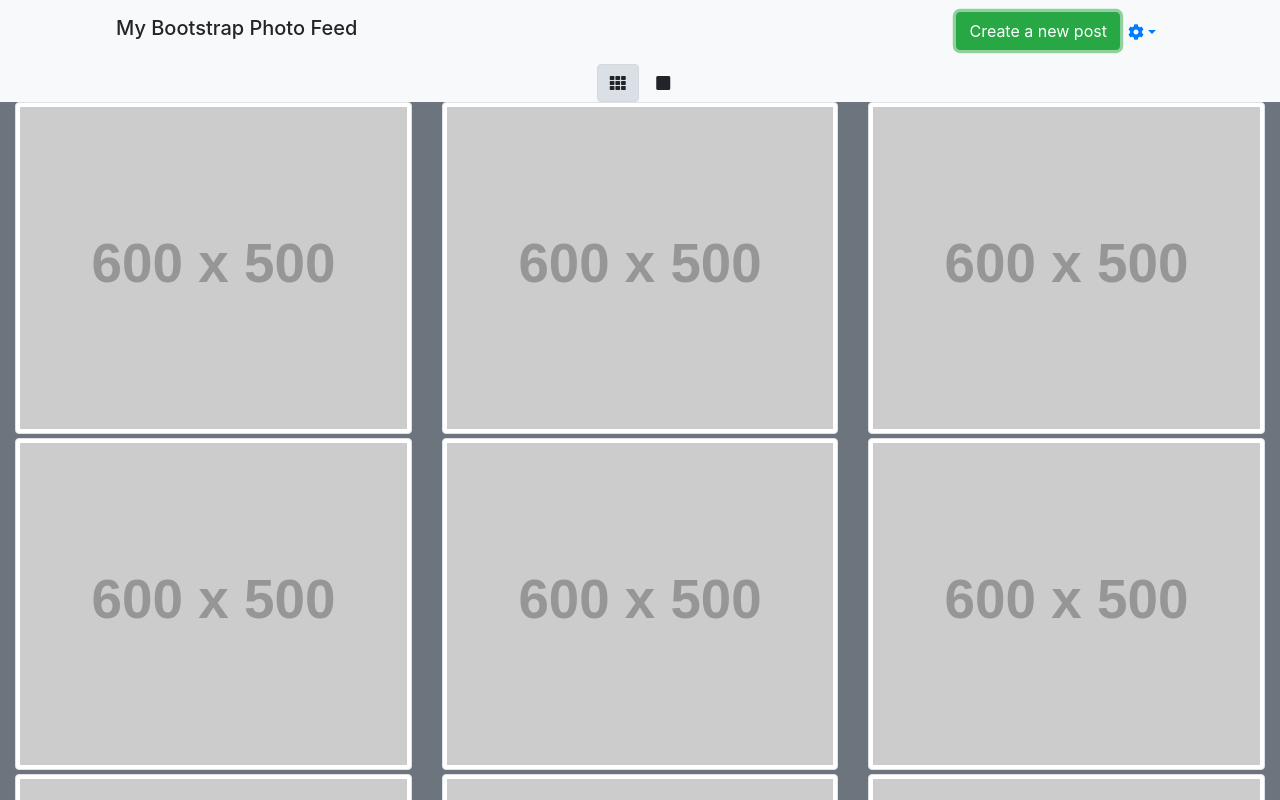
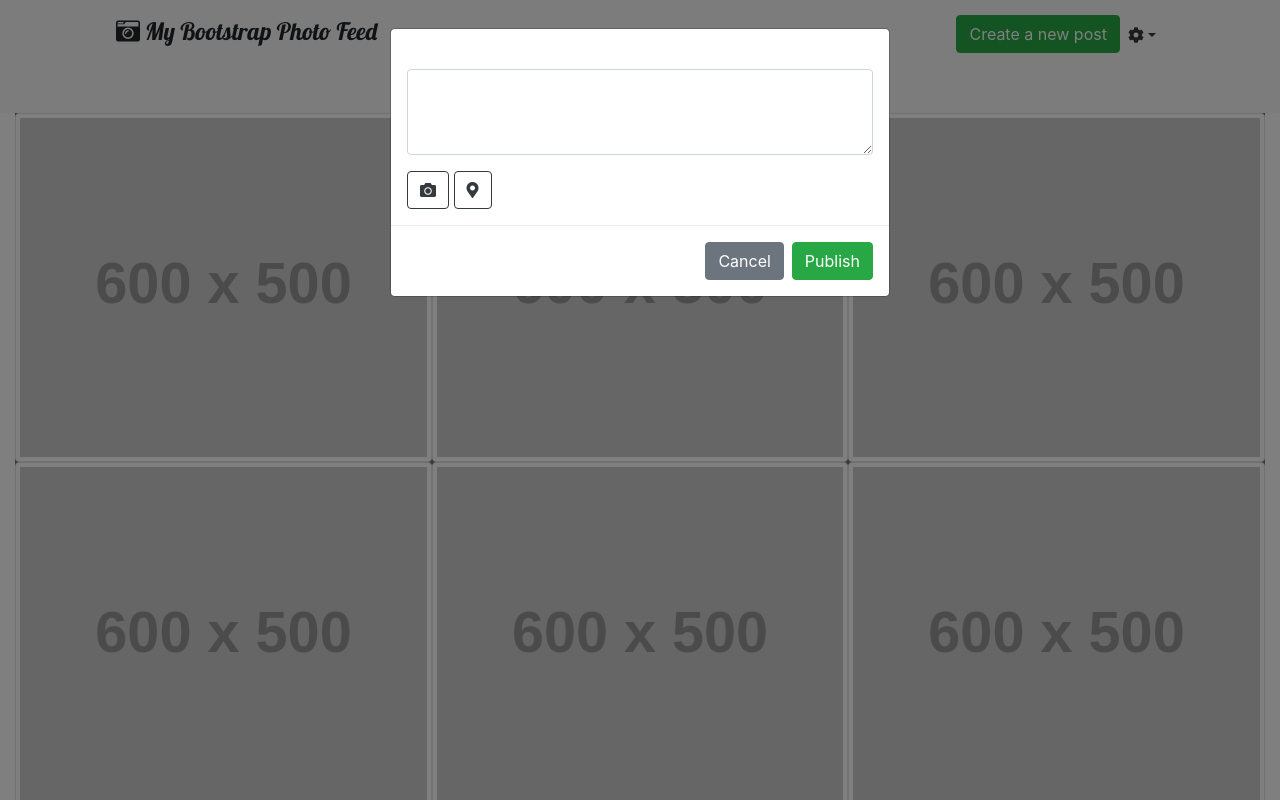
Before and after one commit to emily-v/bootstrap-photo-feed, a plain HTML site: page gallery.html in a window 1280 px wide. Both pictures are taken after a click on the button "Create a new post". Shown: the top 800 px of the page. Drawn offline with nearby package versions, Linux system fonts and the light colour scheme; placeholder pictures from the web are drawn by us.

Commit message:
added modal and re-coded gallery page

```diff
--- a/gallery.html
+++ b/gallery.html
@@ -1,23 +1,29 @@
 <!DOCTYPE html>
 <html>
+
     <head>
-        <title>My Bootstrap Photo Gallery</title>
+        <meta charset="utf-8">
+        <meta http-equiv="X-UA-Compatible" content="IE=edge">
+        <meta name="viewport" content="width=device-width, initial-scale=1">
         <link rel="stylesheet" href="https://stackpath.bootstrapcdn.com/bootstrap/4.1.1/css/bootstrap.min.css" integrity="sha384-WskhaSGFgHYWDcbwN70/dfYBj47jz9qbsMId/iRN3ewGhXQFZCSftd1LZCfmhktB" crossorigin="anonymous">
         <link href="https://fonts.googleapis.com/css?family=Open+Sans:400,700" rel="stylesheet">
         <link rel="stylesheet" href="https://use.fontawesome.com/releases/v5.0.13/css/all.css" integrity="sha384-DNOHZ68U8hZfKXOrtjWvjxusGo9WQnrNx2sqG0tfsghAvtVlRW3tvkXWZh58N9jp" crossorigin="anonymous">
+        <link href="https://fonts.googleapis.com/css?family=Lobster" rel="stylesheet">
+        <title>My Bootstrap Photo Gallery</title>
     </head>
 
     <body>
+        <!--Navbar-->
         <header>
             <div class="container-fluid">
                 <nav class="navbar bg-light fixed-top navbar-expand-lg justify-content-between">
-                <h1 class="navbar-brand" style="margin-left:100px;">My Bootstrap Photo Feed</h1>
+                <h1 class="navbar-brand" style="margin-left:100px; font-size:1.5rem; font-family:'Lobster', cursive;"><i class="fas fa-camera-retro" style="padding-right:5px;"></i>My Bootstrap Photo Feed</h1>
                 <ul class="navbar-nav">
                     <li class="nav-item">
-                        <button class="btn btn-success">Create a new post</button>
+                        <button class="btn btn-success" data-toggle="modal" data-target="#newPostModal">Create a new post</button>
                     </li>
                     <li class="nav-item dropdown" style="margin-right:100px;">
-                        <a class="nav-link dropdown-toggle" href="#" id="navbarDropdownMenuLink" data-toggle="dropdown" aria-haspopup="true" aria-expanded="false"><i class="fas fa-cog"></i></a>
+                        <a class="nav-link dropdown-toggle text-dark" href="#" id="navbarDropdownMenuLink" data-toggle="dropdown" aria-haspopup="true" aria-expanded="false"><i class="fas fa-cog"></i></a>
                         <div class="dropdown-menu" aria-labelledby="navbarDropdownMenuLink">
                             <a class="dropdown-item" href="#">Action</a>
                             <a class="dropdown-item" href="#">Another action</a>
@@ -30,74 +36,80 @@
             </div>
         </header>
 
-        <div class="text-center bg-light" style="padding-top:64px;">
+        <div class="text-center bg-light" style="padding-top:75px;">
             <a href="gallery.html" class="btn btn-light active" role="button"><i class="fas fa-th"></i></a>
             <a href="index.html" class="btn btn-light" role="button"><i class="fas fa-square"></i></a>
         </div>
 
         <!-- Page Content -->
         <div class="container-fluid">
+            <div class="row text-center text-lg-left bg-secondary no-gutters">
 
-          <div class="row text-center text-lg-left bg-secondary">
-
-            <div class="col-md-4 col-xs-6">
-              <a href="#" class="d-block mb-1 h-200">
-                <img class="img-fluid img-thumbnail" src="http://placehold.it/600x500" alt="">
-              </a>
+                <div class="col-12 col-md-6 col-lg-4">
+                    <img src="http://via.placeholder.com/600x500" class="img-thumbnail">
                 </div>
 
-            <div class="col-md-4 col-xs-6">
-              <a href="#" class="d-block mb-1 h-400">
-                <img class="img-fluid img-thumbnail" src="http://placehold.it/600x500" alt="">
-              </a>
+                <div class="col-12 col-md-6 col-lg-4">
+                    <img src="http://via.placeholder.com/600x500" class="img-thumbnail">
                 </div>
 
-            <div class="col-md-4 col-xs-6">
-              <a href="#" class="d-block mb-1 h-400">
-                <img class="img-fluid img-thumbnail" src="http://placehold.it/600x500" alt="">
-              </a>
+                <div class="col-12 col-md-6 col-lg-4">
+                    <img src="http://via.placeholder.com/600x500" class="img-thumbnail">
                 </div>
 
-            <div class="col-md-4 col-xs-6">
-              <a href="#" class="d-block mb-1 h-400">
-                <img class="img-fluid img-thumbnail" src="http://placehold.it/600x500" alt="">
-              </a>
+                <div class="col-12 col-md-6 col-lg-4">
+                    <img src="http://via.placeholder.com/600x500" class="img-thumbnail">
                 </div>
 
-            <div class="col-md-4 col-xs-6">
-              <a href="#" class="d-block mb-1 h-400">
-                <img class="img-fluid img-thumbnail" src="http://placehold.it/600x500" alt="">
-              </a>
+                <div class="col-12 col-md-6 col-lg-4">
+                    <img src="http://via.placeholder.com/600x500" class="img-thumbnail">
                 </div>
 
-            <div class="col-md-4 col-xs-6">
-              <a href="#" class="d-block mb-1 h-400">
-                <img class="img-fluid img-thumbnail" src="http://placehold.it/600x500" alt="">
-              </a>
+                <div class="col-12 col-md-6 col-lg-4">
+                    <img src="http://via.placeholder.com/600x500" class="img-thumbnail">
                 </div>
 
-            <div class="col-md-4 col-xs-6">
-              <a href="#" class="d-block mb-1 h-400">
-                <img class="img-fluid img-thumbnail" src="http://placehold.it/600x500" alt="">
-              </a>
+                <div class="col-12 col-md-6 col-lg-4">
+                    <img src="http://via.placeholder.com/600x500" class="img-thumbnail">
                 </div>
 
-            <div class="col-md-4 col-xs-6">
-              <a href="#" class="d-block mb-1 h-400">
-                <img class="img-fluid img-thumbnail" src="http://placehold.it/600x500" alt="">
-              </a>
+                <div class="col-12 col-md-6 col-lg-4">
+                    <img src="http://via.placeholder.com/600x500" class="img-thumbnail">
                 </div>
 
-            <div class="col-md-4 col-xs-6">
-              <a href="#" class="d-block mb-1 h-400">
-                <img class="img-fluid img-thumbnail" src="http://placehold.it/600x500" alt="">
-              </a>
-            </div>
-
-
+                <div class="col-12 col-md-6 col-lg-4">
+                    <img src="http://via.placeholder.com/600x500" class="img-thumbnail">
                 </div>
 
             </div>
-    <!-- /.container -->
+        </div>
+
+        <!--New Post Modal-->
+        <div class="modal fade" id="newPostModal" tabindex="-1" role="dialog" aria-labelledby="writePost" aria-hidden="true">
+            <div class="modal-dialog" role="document">
+                <div class="modal-content">
+                    <div class="modal-body">
+                        <form>
+                            <div class="form-group">
+                                <label for="exampleFormControlTextarea1"></label>
+                                <textarea class="form-control" id="exampleFormControlTextarea1" rows="3"></textarea>
+                            </div>
+                        </form>
+                        <div>
+                            <button type="button" class="btn btn-outline-dark"><i class="fas fa-camera"></i></button>
+                            <button type="button" class="btn btn-outline-dark"><i class="fas fa-map-marker-alt"></i></button>
+                        </div>
+                    </div>
+                    <div class="modal-footer">
+                        <button type="button" class="btn btn-secondary" data-dismiss="modal">Cancel</button>
+                        <button type="button" class="btn btn-success">Publish</button>
+                    </div>
+                </div>
+            </div>
+        </div>
+
+        <script src="https://code.jquery.com/jquery-3.3.1.slim.min.js" integrity="sha384-q8i/X+965DzO0rT7abK41JStQIAqVgRVzpbzo5smXKp4YfRvH+8abtTE1Pi6jizo" crossorigin="anonymous"></script>
+        <script src="https://cdnjs.cloudflare.com/ajax/libs/popper.js/1.14.3/umd/popper.min.js" integrity="sha384-ZMP7rVo3mIykV+2+9J3UJ46jBk0WLaUAdn689aCwoqbBJiSnjAK/l8WvCWPIPm49" crossorigin="anonymous"></script>
+        <script src="https://stackpath.bootstrapcdn.com/bootstrap/4.1.1/js/bootstrap.min.js" integrity="sha384-smHYKdLADwkXOn1EmN1qk/HfnUcbVRZyYmZ4qpPea6sjB/pTJ0euyQp0Mk8ck+5T" crossorigin="anonymous"></script>
     </body>
 </html>
```
Also changed, not shown: draft.html (added, +53 -0 lines), index.html (+44 -13 lines). Lines whose indentation alone changed are shown as unchanged.
